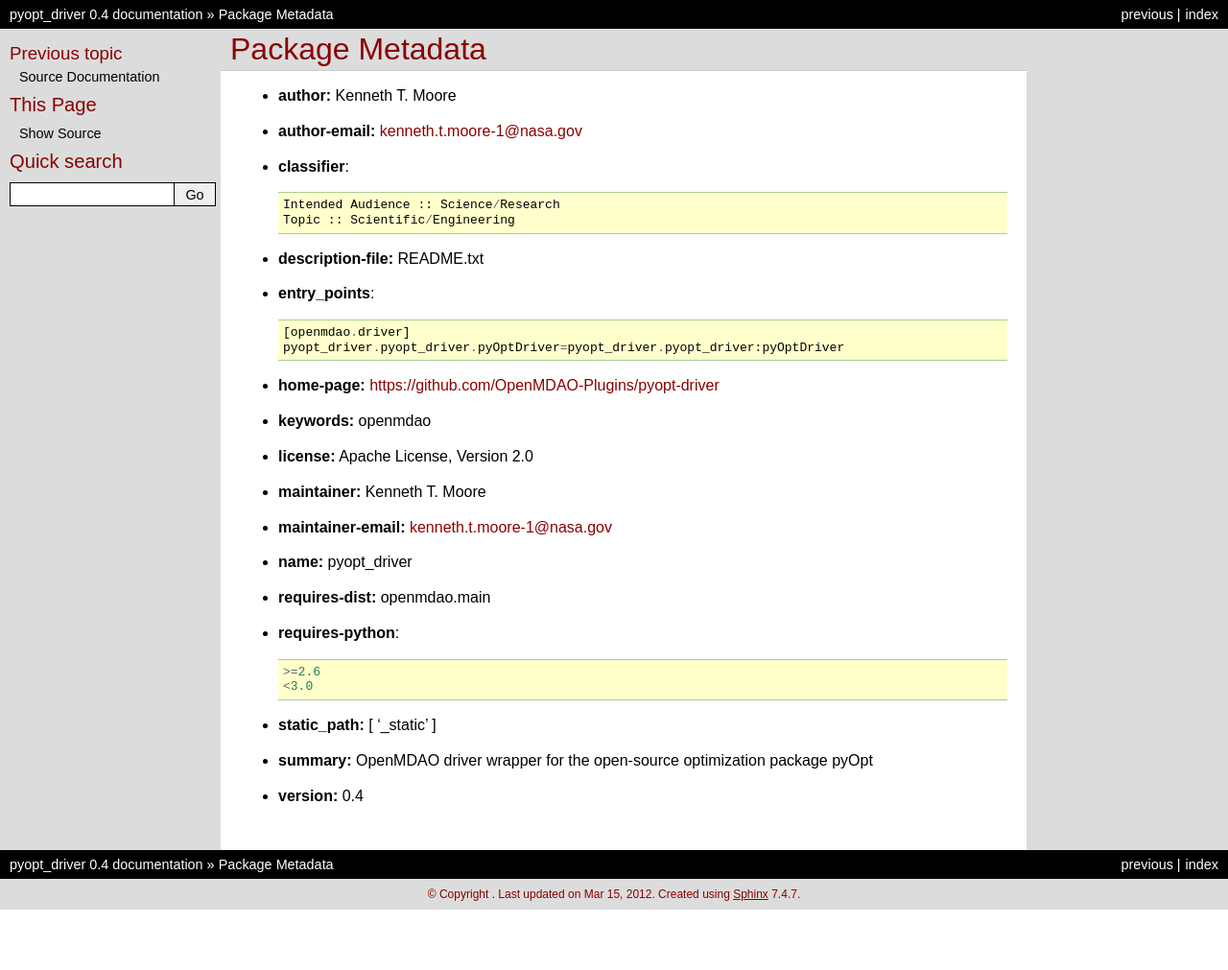
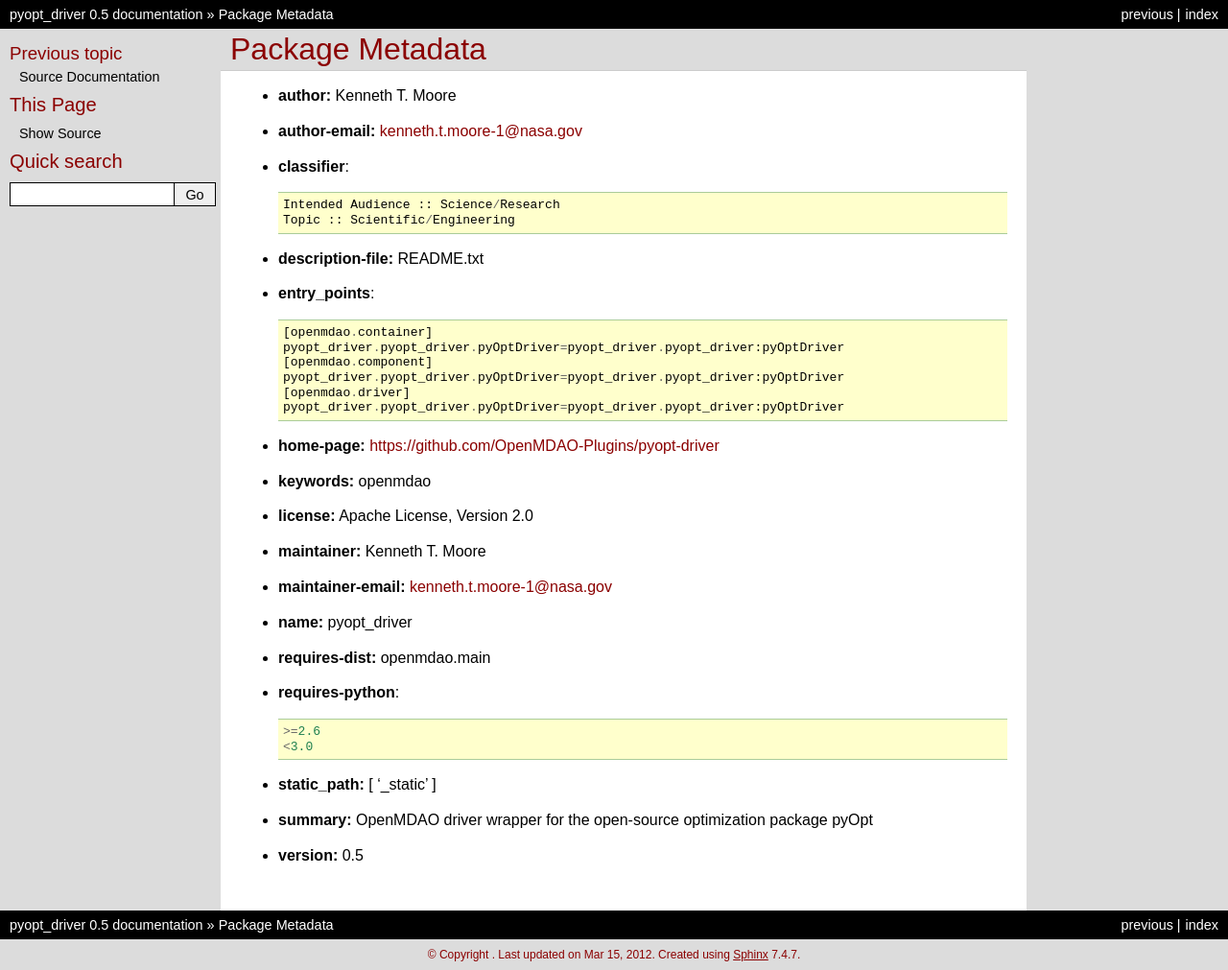
Before and after one commit to OpenMDAO-Plugins/pyopt_driver, a Sphinx documentation site: the page built from docs/pkgdocs.rst, in a window 1280 px wide. Shown: the whole page at 96% size. Built offline with Sphinx 7.4.7, drawn with Linux system fonts in a browser that asks for light colours; before the commit the page ends 948 px from its top, so only the background shows below that.

```diff
--- a/docs/conf.py
+++ b/docs/conf.py
@@ -1,7 +1,5 @@
-
-
-# This file is autogenerated during plugin_quickstart and overwritten during
-# plugin_makedist. DO NOT CHANGE IT if you plan to use plugin_makedist to package
+# This file is autogenerated during plugin quickstart and overwritten during
+# plugin makedist. DO NOT CHANGE IT if you plan to use plugin makedist to package
 # distribution.
 
 # -*- coding: utf-8 -*-
@@ -45,10 +43,10 @@ copyright = u''
 # built documents.
 #
 # The short X.Y version.
-version = '0.4'
+version = '0.5'
 #The short version is the one that shows up in the file when you use /version/.
 # The full version, including alpha/beta/rc tags.
-release = '0.4'
+release = '0.5'
 
 # The language for content autogenerated by Sphinx. Refer to documentation
 # for a list of supported languages.
--- a/docs/pkgdocs.rst
+++ b/docs/pkgdocs.rst
@@ -16,6 +16,10 @@ Package Metadata
 
 - **entry_points**::
 
+    [openmdao.container]
+    pyopt_driver.pyopt_driver.pyOptDriver=pyopt_driver.pyopt_driver:pyOptDriver
+    [openmdao.component]
+    pyopt_driver.pyopt_driver.pyOptDriver=pyopt_driver.pyopt_driver:pyOptDriver
     [openmdao.driver]
     pyopt_driver.pyopt_driver.pyOptDriver=pyopt_driver.pyopt_driver:pyOptDriver
 
@@ -42,4 +46,4 @@ Package Metadata
 
 - **summary:** OpenMDAO driver wrapper for the open-source optimization package pyOpt
 
-- **version:** 0.4
+- **version:** 0.5
--- a/setup.cfg
+++ b/setup.cfg
@@ -1,6 +1,6 @@
 [metadata]
 name = pyopt_driver
-version = 0.4
+version = 0.5
 summary = OpenMDAO driver wrapper for the open-source optimization package pyOpt
 description-file = README.txt
 keywords = openmdao
```
Also changed, not shown: setup.py (+4 -6 lines), 1 other file.
